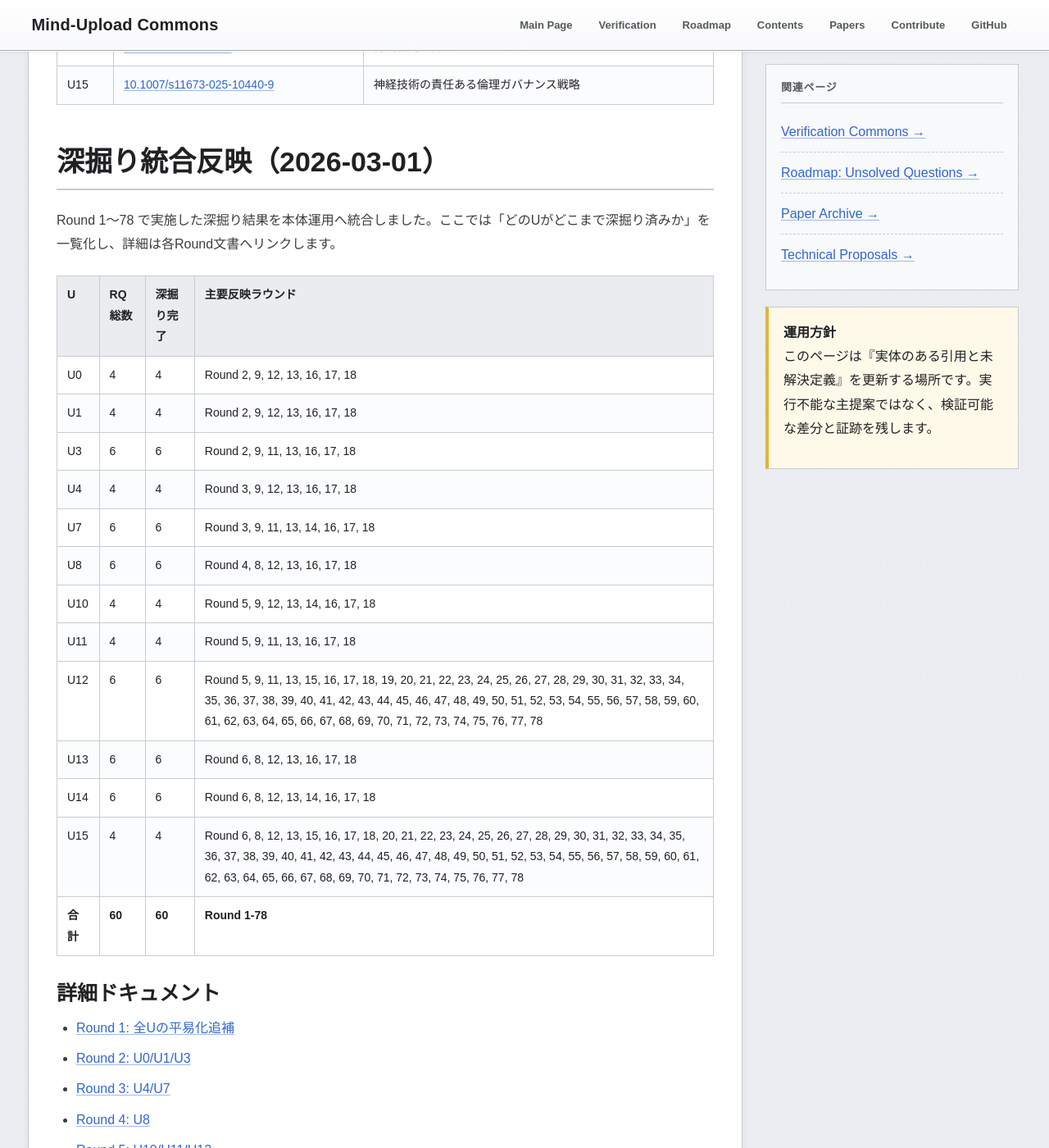
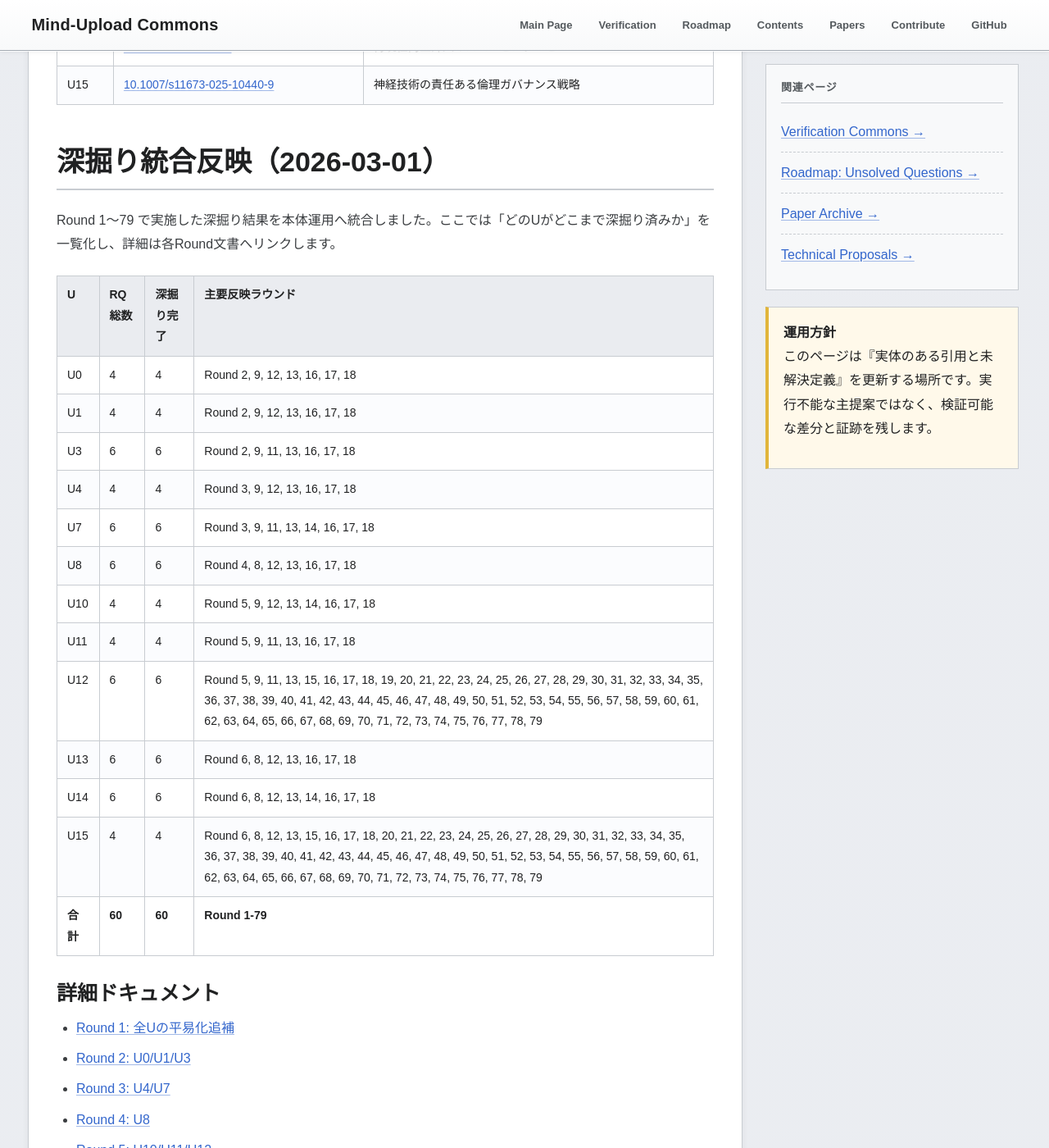
Before and after one commit to yasufumi-nakata/eegflow, a Jekyll site: the page built from research_harvest_50.md, in a window 1280 px wide and 1400 px high, scrolled down 6243 px. Shown: the whole window at 82% size. Built offline with Jekyll 4.4.1, drawn with Linux system fonts in a browser that asks for light colours; some of the changed text lies outside the part shown.

Commit message:
Add Round 79 relink update ledger and watch resync resume gate

```diff
--- a/research_harvest_50.md
+++ b/research_harvest_50.md
@@ -156,7 +156,7 @@
 <section class="section" id="deepening-integration-20260301">
 <h2 class="section-title">深掘り統合反映（2026-03-01）</h2>
 <p>
-Round 1〜78 で実施した深掘り結果を本体運用へ統合しました。ここでは「どのUがどこまで深掘り済みか」を一覧化し、詳細は各Round文書へリンクします。
+Round 1〜79 で実施した深掘り結果を本体運用へ統合しました。ここでは「どのUがどこまで深掘り済みか」を一覧化し、詳細は各Round文書へリンクします。
 </p>
 <table class="data-table">
 <thead><tr><th>U</th><th>RQ総数</th><th>深掘り完了</th><th>主要反映ラウンド</th></tr></thead><tbody>
@@ -168,11 +168,11 @@
 <tr><td>U8</td><td>6</td><td>6</td><td>Round 4, 8, 12, 13, 16, 17, 18</td></tr>
 <tr><td>U10</td><td>4</td><td>4</td><td>Round 5, 9, 12, 13, 14, 16, 17, 18</td></tr>
 <tr><td>U11</td><td>4</td><td>4</td><td>Round 5, 9, 11, 13, 16, 17, 18</td></tr>
-<tr><td>U12</td><td>6</td><td>6</td><td>Round 5, 9, 11, 13, 15, 16, 17, 18, 19, 20, 21, 22, 23, 24, 25, 26, 27, 28, 29, 30, 31, 32, 33, 34, 35, 36, 37, 38, 39, 40, 41, 42, 43, 44, 45, 46, 47, 48, 49, 50, 51, 52, 53, 54, 55, 56, 57, 58, 59, 60, 61, 62, 63, 64, 65, 66, 67, 68, 69, 70, 71, 72, 73, 74, 75, 76, 77, 78</td></tr>
+<tr><td>U12</td><td>6</td><td>6</td><td>Round 5, 9, 11, 13, 15, 16, 17, 18, 19, 20, 21, 22, 23, 24, 25, 26, 27, 28, 29, 30, 31, 32, 33, 34, 35, 36, 37, 38, 39, 40, 41, 42, 43, 44, 45, 46, 47, 48, 49, 50, 51, 52, 53, 54, 55, 56, 57, 58, 59, 60, 61, 62, 63, 64, 65, 66, 67, 68, 69, 70, 71, 72, 73, 74, 75, 76, 77, 78, 79</td></tr>
 <tr><td>U13</td><td>6</td><td>6</td><td>Round 6, 8, 12, 13, 16, 17, 18</td></tr>
 <tr><td>U14</td><td>6</td><td>6</td><td>Round 6, 8, 12, 13, 14, 16, 17, 18</td></tr>
-<tr><td>U15</td><td>4</td><td>4</td><td>Round 6, 8, 12, 13, 15, 16, 17, 18, 20, 21, 22, 23, 24, 25, 26, 27, 28, 29, 30, 31, 32, 33, 34, 35, 36, 37, 38, 39, 40, 41, 42, 43, 44, 45, 46, 47, 48, 49, 50, 51, 52, 53, 54, 55, 56, 57, 58, 59, 60, 61, 62, 63, 64, 65, 66, 67, 68, 69, 70, 71, 72, 73, 74, 75, 76, 77, 78</td></tr>
-<tr><td><strong>合計</strong></td><td><strong>60</strong></td><td><strong>60</strong></td><td><strong>Round 1-78</strong></td></tr>
+<tr><td>U15</td><td>4</td><td>4</td><td>Round 6, 8, 12, 13, 15, 16, 17, 18, 20, 21, 22, 23, 24, 25, 26, 27, 28, 29, 30, 31, 32, 33, 34, 35, 36, 37, 38, 39, 40, 41, 42, 43, 44, 45, 46, 47, 48, 49, 50, 51, 52, 53, 54, 55, 56, 57, 58, 59, 60, 61, 62, 63, 64, 65, 66, 67, 68, 69, 70, 71, 72, 73, 74, 75, 76, 77, 78, 79</td></tr>
+<tr><td><strong>合計</strong></td><td><strong>60</strong></td><td><strong>60</strong></td><td><strong>Round 1-79</strong></td></tr>
 </tbody></table>
 
 <h3>詳細ドキュメント</h3>
@@ -255,6 +255,7 @@
 <li><a href="research_deepening_round76_2026-03-01.html">Round 76: 再同期更新台帳と再入監視再起動ゲート固定</a></li>
 <li><a href="research_deepening_round77_2026-03-01.html">Round 77: 監視再起動台帳と再接続再開ゲート固定</a></li>
 <li><a href="research_deepening_round78_2026-03-01.html">Round 78: 再開反映台帳と監視再連結ゲート固定</a></li>
+<li><a href="research_deepening_round79_2026-03-01.html">Round 79: 再連結更新台帳と監視再同期再開ゲート固定</a></li>
 </ul>
 
 <h3>整合性監査（証跡）</h3>
@@ -722,6 +723,12 @@
 Round 78 の再開反映台帳と監視再連結ゲート固定は
 <a href="automation/rq_regulation_reconnect_resume_update_ledger_round78_2026-03-01.csv" target="_blank">rq_regulation_reconnect_resume_update_ledger_round78_2026-03-01.csv</a>（問い別再開反映台帳）と
 <a href="automation/rq_regulation_reentry_watch_relink_gate_round78_2026-03-01.csv" target="_blank">rq_regulation_reentry_watch_relink_gate_round78_2026-03-01.csv</a>（問い別監視再連結ゲート）
+に記録しています。
+</p>
+<p class="small">
+Round 79 の再連結更新台帳と監視再同期再開ゲート固定は
+<a href="automation/rq_regulation_reentry_relink_update_ledger_round79_2026-03-01.csv" target="_blank">rq_regulation_reentry_relink_update_ledger_round79_2026-03-01.csv</a>（問い別再連結更新台帳）と
+<a href="automation/rq_regulation_reentry_watch_resync_resume_gate_round79_2026-03-01.csv" target="_blank">rq_regulation_reentry_watch_resync_resume_gate_round79_2026-03-01.csv</a>（問い別監視再同期再開ゲート）
 に記録しています。
 </p>
 </section>
```
Also changed, not shown: automation/rq_regulation_reentry_relink_update_ledger_round79_2026-03-01.csv (added, +11 -0 lines), automation/rq_regulation_reentry_watch_resync_resume_gate_round79_2026-03-01.csv (added, +11 -0 lines), research_deepening_continue_guide_2026-03-01.md (+6 -2 lines), research_deepening_round79_2026-03-01.md (added, +64 -0 lines).
